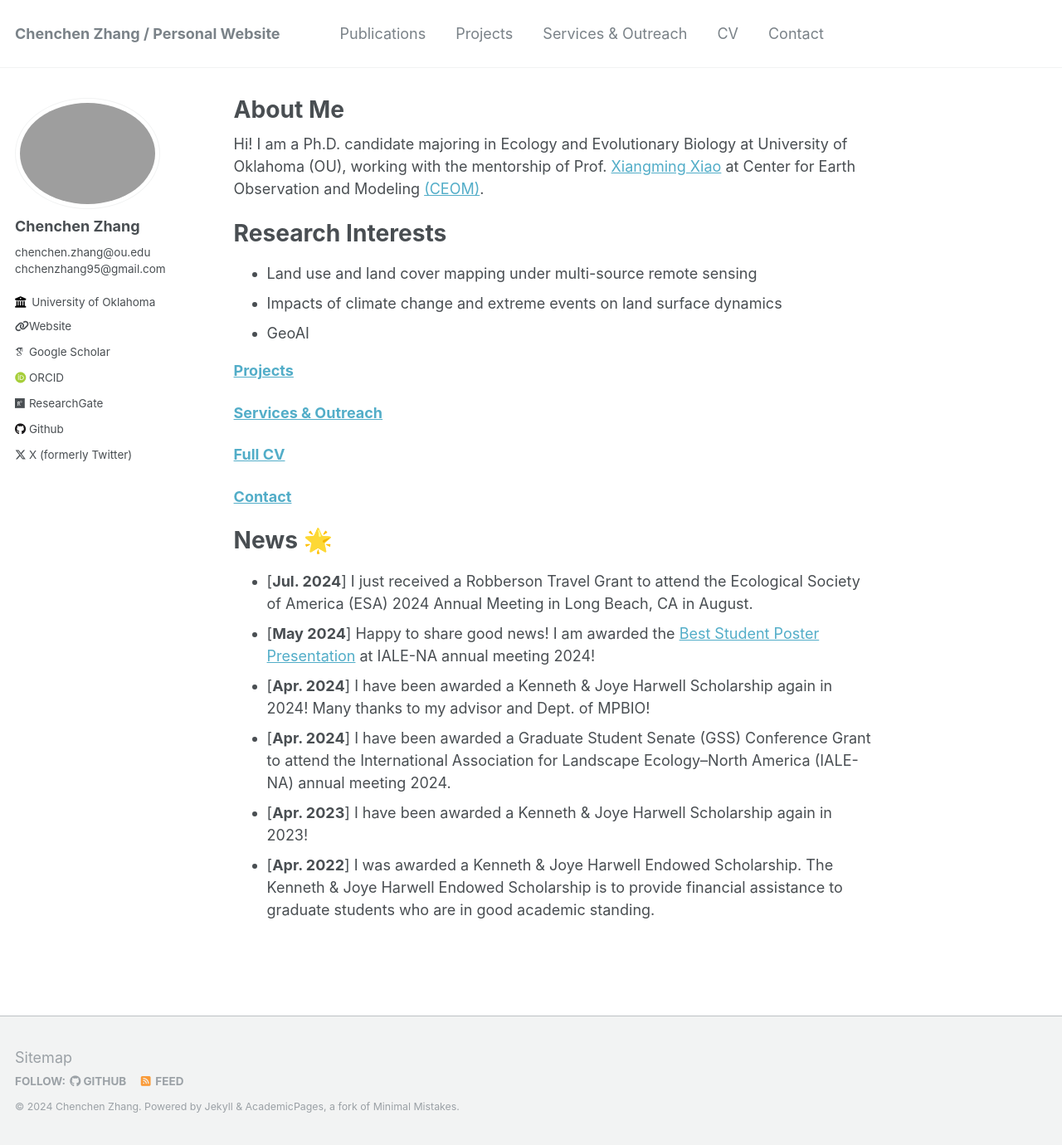
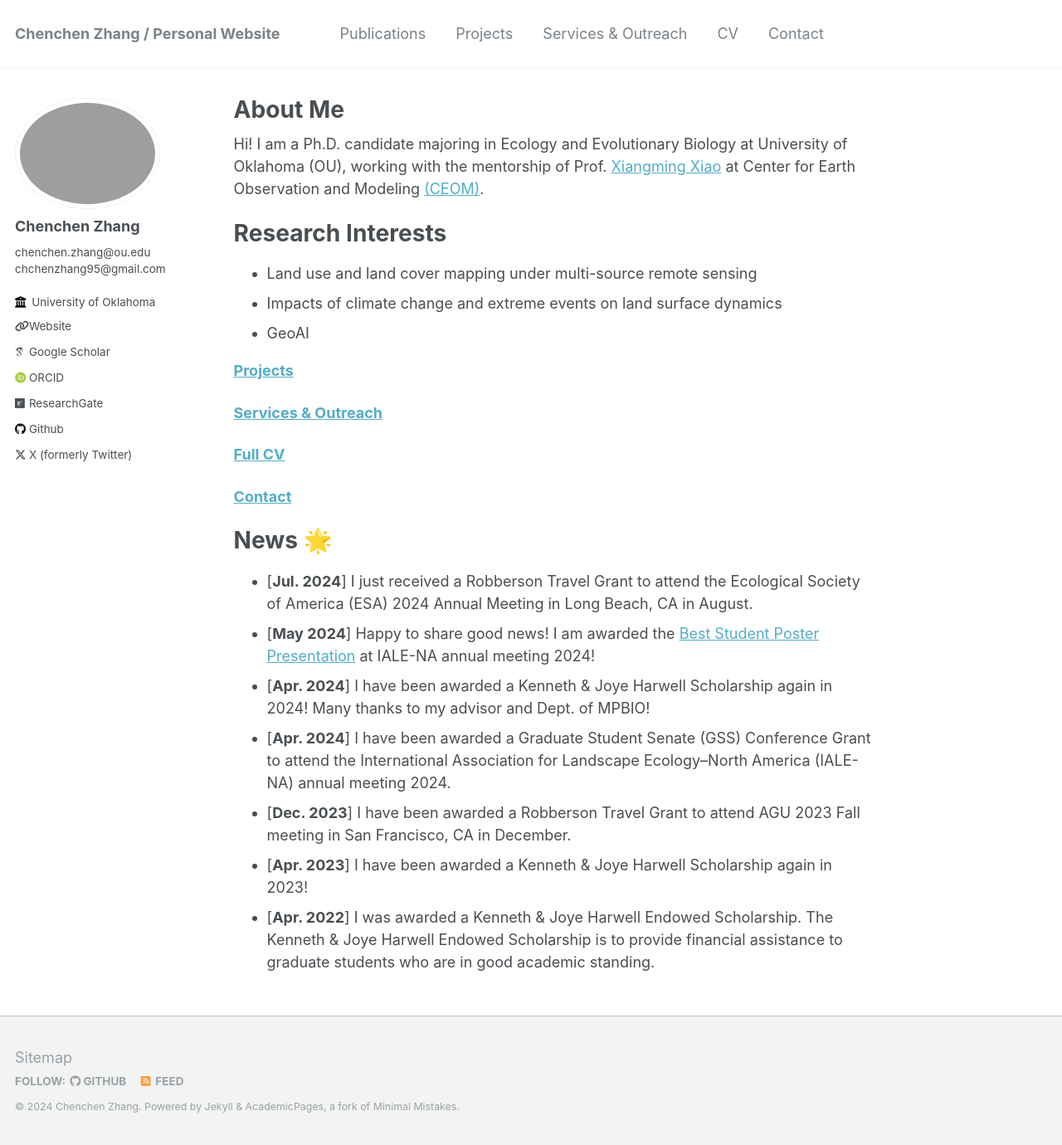
Before and after one commit to rszcc/rszcc.github.io, a Jekyll site: the page built from _pages/about.md, in a window 1280 px wide and 1380 px high. Shown: the whole window at 83% size. Built offline with Jekyll 4.4.1, drawn with Linux system fonts in a browser that asks for light colours; some web fonts are replaced.

Commit message:
Update about.md

```diff
--- a/_pages/about.md
+++ b/_pages/about.md
@@ -29,5 +29,6 @@ News 🌟
  - [**May 2024**] Happy to share good news! I am awarded the [Best Student Poster Presentation](https://www.ialena.org/awards.html) at IALE-NA annual meeting 2024!
  - [**Apr. 2024**] I have been awarded a Kenneth & Joye Harwell Scholarship again in 2024! Many thanks to my advisor and Dept. of MPBIO!
  - [**Apr. 2024**] I have been awarded a Graduate Student Senate (GSS) Conference Grant to attend the International Association for Landscape Ecology–North America (IALE-NA) annual meeting 2024.
+ - [**Dec. 2023**] I have been awarded a Robberson Travel Grant to attend AGU 2023 Fall meeting in San Francisco, CA in December.
  - [**Apr. 2023**] I have been awarded a Kenneth & Joye Harwell Scholarship again in 2023!
  - [**Apr. 2022**] I was awarded a Kenneth & Joye Harwell Endowed Scholarship. The Kenneth & Joye Harwell Endowed Scholarship is to provide financial assistance to graduate students who are in good academic standing.
```
